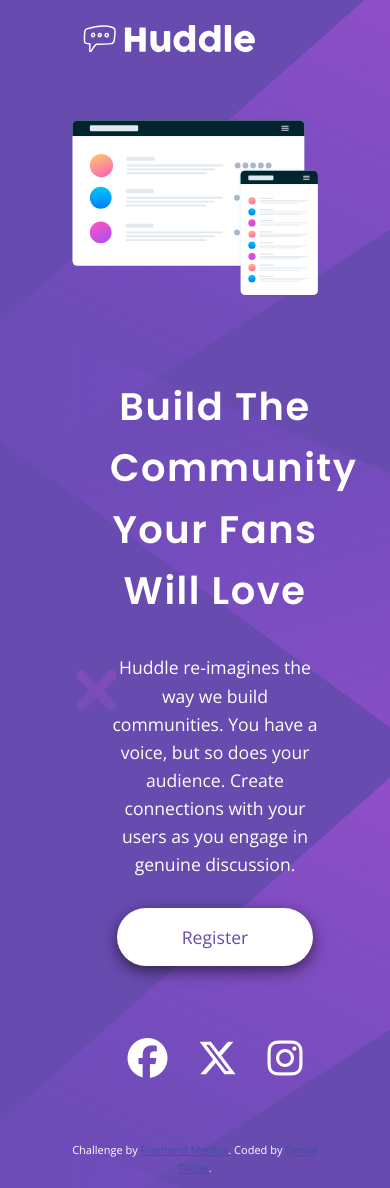
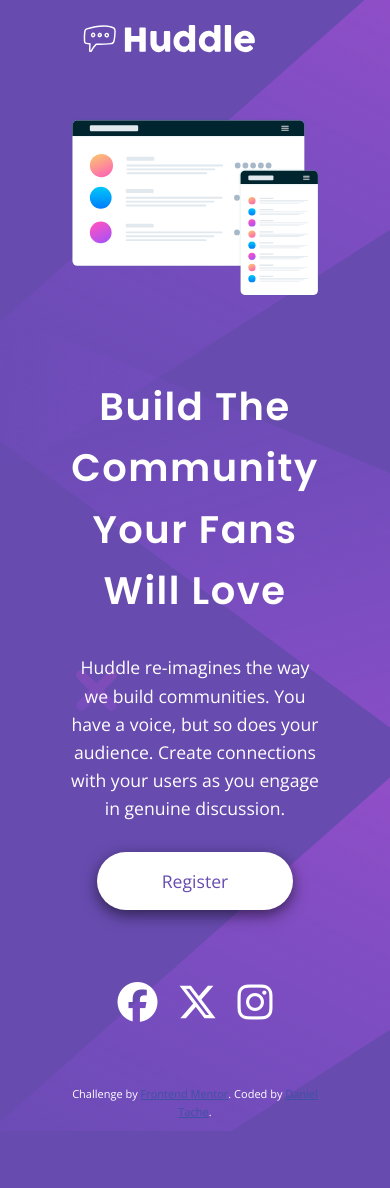
Before and after one commit to Dores12/dores12.github.io, a plain HTML site: page index.html in a window 390 px wide. Shown: the part 54-1242 px from the top of the page. After the commit the page ends 1185 px from the top, so only its background shows below. Drawn offline with nearby package versions, Linux system fonts and the light colour scheme.

Commit message:
fix center content on small screen

```diff
--- a/style/style.css
+++ b/style/style.css
@@ -43,9 +43,9 @@
     height: auto;
 }
 
-.content {
+/* .content {
     margin-left: 40px;
-}
+} */
 
 .content a {
     display: inline-block;
@@ -72,7 +72,7 @@
     flex-direction: row;
     justify-content: flex-end;
     font-size: 2.5rem;
-    gap: 30px;
+    gap: 20px;
 }
 
 .icons p {
@@ -90,9 +90,6 @@
 /* MEDIA QUERIES */
 
 @media only screen and (max-width: 1000px) {
-    body {
-    max-width: 80%;
-}
     main {
         display: flex;
         flex-direction: column;
@@ -102,6 +99,5 @@
     }
     .icons {
         justify-content: center;
-        margin-left: 40px;
     }
 }
```
